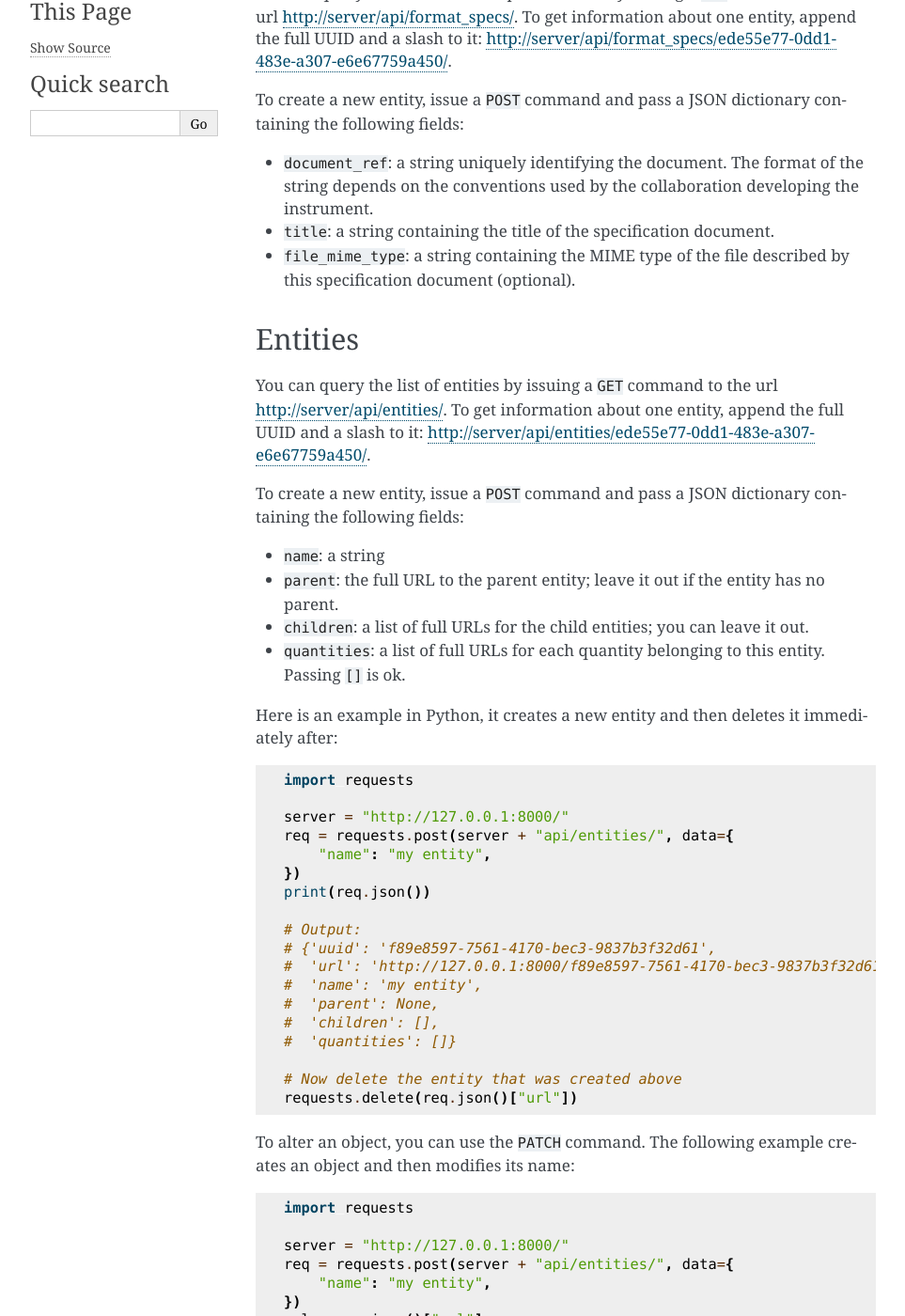
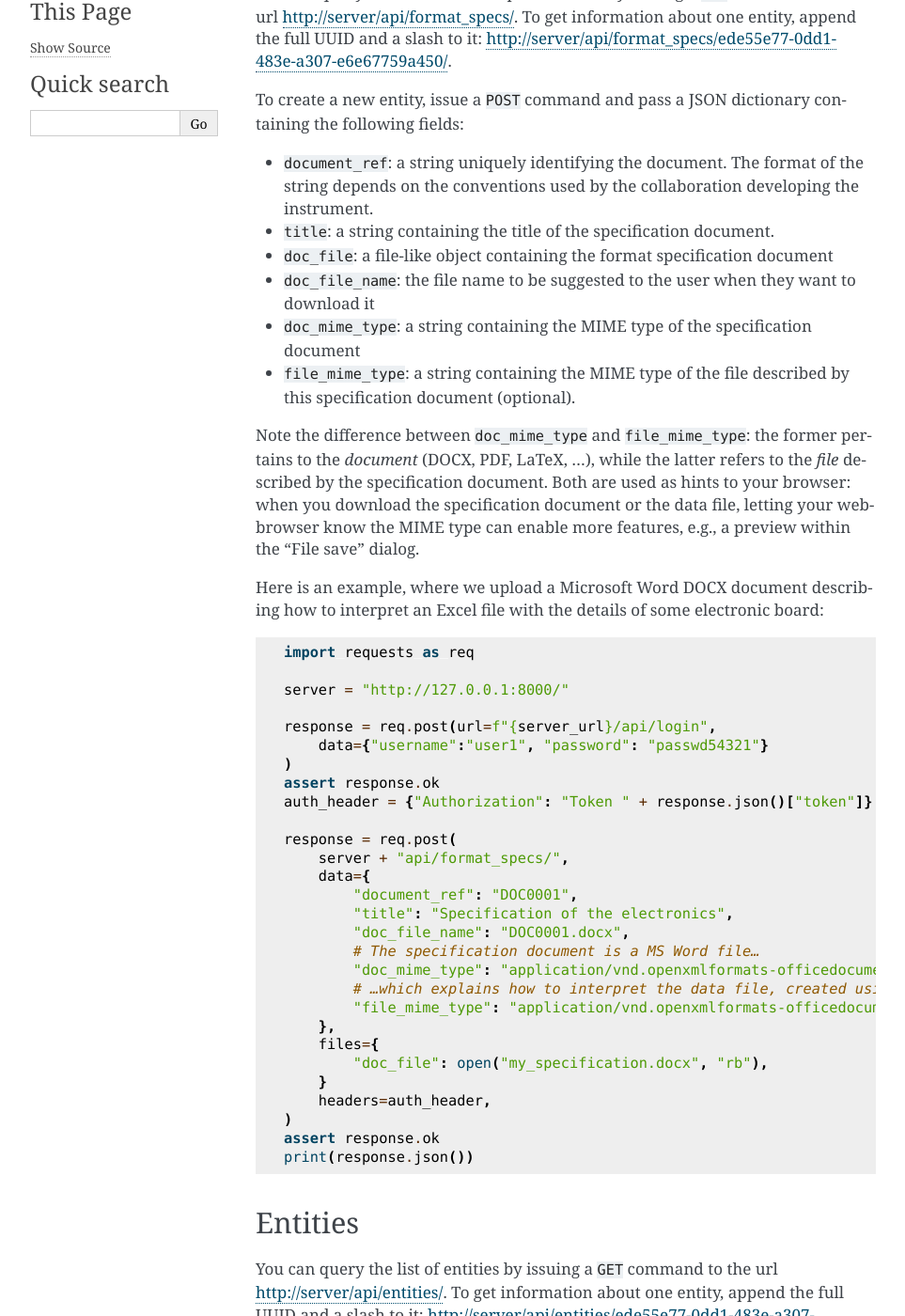
Before and after one commit to ziotom78/planck_insdb_demo, a Sphinx documentation site: the page built from docs/webapi.rst, in a window 1280 px wide and 1400 px high, scrolled down 236 px. Shown: the whole window at 94% size, without its empty margins (148-1111 px from the left). Built offline with Sphinx 7.4.7, drawn with Linux system fonts in a browser that asks for light colours; some of the changed text lies outside the part shown.

Commit message:
Cleanup imports, improve the documentation

```diff
--- a/docs/webapi.rst
+++ b/docs/webapi.rst
@@ -18,8 +18,51 @@
   format of the string depends on the conventions used by the
   collaboration developing the instrument.
 - ``title``: a string containing the title of the specification document.
+- ``doc_file``: a file-like object containing the format specification document
+- ``doc_file_name``: the file name to be suggested to the user when they want to download it
+- ``doc_mime_type``: a string containing the MIME type of the specification document
 - ``file_mime_type``: a string containing the MIME type of the file
   described by this specification document (optional).
+
+Note the difference between ``doc_mime_type`` and ``file_mime_type``: the
+former pertains to the *document* (DOCX, PDF, LaTeX, …), while the latter
+refers to the *file* described by the specification document. Both are used
+as hints to your browser: when you download the specification document
+or the data file, letting your webbrowser know the MIME type can
+enable more features, e.g., a preview within the “File save” dialog.
+
+Here is an example, where we upload a Microsoft Word DOCX document describing
+how to interpret an Excel file with the details of some electronic board::
+
+  import requests as req
+
+  server = "http://127.0.0.1:8000/"
+
+  response = req.post(url=f"{server_url}/api/login",
+      data={"username":"user1", "password": "passwd54321"}
+  )
+  assert response.ok
+  auth_header = {"Authorization": "Token " + response.json()["token"]}
+
+  response = req.post(
+      server + "api/format_specs/",
+      data={
+          "document_ref": "DOC0001",
+          "title": "Specification of the electronics",
+          "doc_file_name": "DOC0001.docx",
+          # The specification document is a MS Word file…
+          "doc_mime_type": "application/vnd.openxmlformats-officedocument",
+          # …which explains how to interpret the data file, created using MS Excel
+          "file_mime_type": "application/vnd.openxmlformats-officedocument",
+      },
+      files={
+          "doc_file": open("my_specification.docx", "rb"),
+      }
+      headers=auth_header,
+  )
+  assert response.ok
+  print(response.json())
+
 
 Entities
 --------
@@ -43,13 +86,25 @@
 Here is an example in Python, it creates a new entity and then deletes
 it immediately after::
 
-  import requests
+  import requests as req
 
   server = "http://127.0.0.1:8000/"
-  req = requests.post(server + "api/entities/", data={
-      "name": "my entity",
-  })
-  print(req.json())
+
+  response = req.post(url=f"{server_url}/api/login",
+      data={"username":"user1", "password": "passwd54321"}
+  )
+  assert response.ok
+  auth_header = {"Authorization": "Token " + response.json()["token"]}
+
+  response = req.post(
+      server + "api/entities/",
+      data={
+          "name": "my entity",
+      },
+      headers=auth_header,
+  )
+  assert response.ok
+  print(response.json())
 
   # Output:
   # {'uuid': 'f89e8597-7561-4170-bec3-9837b3f32d61',
@@ -60,21 +115,22 @@
   #  'quantities': []}
 
   # Now delete the entity that was created above
-  requests.delete(req.json()["url"])
+  req.delete(response.json()["url"], headers=auth_header)
 
 To alter an object, you can use the ``PATCH`` command. The following
 example creates an object and then modifies its name::
 
-  import requests
+  import requests as req
 
   server = "http://127.0.0.1:8000/"
-  req = requests.post(server + "api/entities/", data={
+  response = req.post(server + "api/entities/", data={
       "name": "my entity",
   })
-  url = req.json()["url"]
+  assert response.ok
+  url = response.json()["url"]
 
   # This command changes "my entity" into "a better name"
-  requests.patch(url, data={"name": "a better name"})
+  req.patch(url, data={"name": "a better name"})
 
 Quantities
 ----------
@@ -132,28 +188,30 @@
 and ``files=`` keywords when calling ``requests.post``, like in the
 following example::
 
-    import requests
+    import requests as req
 
     server_url = "http://127.0.0.1:8000"
 
+    response = req.post(url=f"{server_url}/api/login",
+        data={"username":"user1", "password": "passwd54321"}
+    )
+    assert response.ok
+    auth_header = {"Authorization": "Token " + response.json()["token"]}
+
     response = req.post(
-        url=f"{server_url}/api/login",
-        data={"username": "foo", "password": "bar"},
-    )
-
-    response = requests.post(
         url=f"{server_url}/api/data_files/",
         data={
-            name="My data file",
-            quantity=f"{server_url}/api/quantities/4a0c5e12-da9c-4c7a-923e-810a19974444/",
-            spec_version="1.0",
-            metadata="{}",
-            plot_mime_type="image/png",  # THIS IS MANDATORY IF YOU INCLUDE "plot_file" BELOW!
+            "name": "My data file",
+            "quantity": f"{server_url}/api/quantities/4a0c5e12-da9c-4c7a-923e-810a19974444/",
+            "spec_version": "1.0",
+            "metadata": "{}",
+            "plot_mime_type": "image/png",  # THIS IS MANDATORY IF YOU INCLUDE "plot_file" BELOW!
         },
         files={
             "file_data": open("/local_storage/spreadsheet.xlsx", "rb"),
             "plot_file": open("/local_storage/summary_plot.png", "rb"),
         },
+        headers=auth_header,
     )
 
     assert response.ok
@@ -195,9 +253,15 @@
 
 Let's see each of the three approaches. The first one is the simplest::
 
-  import requests
+  import requests as req
 
   server = "http://127.0.0.1:8000/"
+
+  # Get authentication token (login)
+  response = req.post(url=f"{server_url}/api/login",
+      data={"username":"user1", "password": "passwd54321"}
+  )
+  auth_header = {"Authorization": "Token " + response.json()["token"]}
 
   # Name of the release we're going to create
   release_name = "v0.10"
@@ -209,11 +273,14 @@
       "http://127.0.0.1:8000/api/data_files/34c11186-2ce2-4805-9114-91ed460c6a95/",
   ]
   # Create the release
-  req = requests.post(server + "api/releases/", data={
-      "tag": release_name,
-      "comment": "dummy release",
-      "data_files": data_files,
-  })
+  response = requests.post(
+      server + "api/releases/", data={
+          "tag": release_name,
+          "comment": "dummy release",
+          "data_files": data_files,
+      },
+      headers=auth_header,
+  )
 
 Let's now consider the case where you did not pass the ``data_files``
 key in the POST command above. (For instance, you were still building
@@ -223,19 +290,23 @@
 
   # We are re-using the "req" object got in the snippet above through
   # the call to `requests.post`
-  release_info = req.json()
+  release_info = response.json()
 
   # This is the URL of the release we created
-  url = req.json()["url"]
+  url = response.json()["url"]
 
   # We are re-using "tag" and "comment" from the call to `request.post`
   # above, but we might change them as well in this call, as the HTTP
   # `patch` command overwrites everything.
-  requests.patch(url, data={
-      "tag": release_info["tag"],
-      "comment": release_info["comment"],
-      "data_files": data_files,
-  })
+  requests.patch(
+      url,
+      data={
+          "tag": release_info["tag"],
+          "comment": release_info["comment"],
+          "data_files": data_files,
+      },
+      headers=auth_header,
+  )
 
 Alternatively, we can go through the opposite route and add the
 release tag to every data file in the list ``data_files``. The
@@ -243,10 +314,10 @@
 
   for cur_data_file_url in data_files:
       # Retrieve the current data file
-      cur_data_file = requests.get(cur_data_file_url).json()
+      cur_data_file = req.get(cur_data_file_url, headers=auth_header).json()
 
       # Append the URL to the new release to the list of release tags
       cur_data_file["release_tags"].append(release_info["url"])
 
       # Modify the data file in the database
-      requests.patch(cur_data_file_url, data=cur_data_file)
+      req.patch(cur_data_file_url, data=cur_data_file, headers=auth_header)
```
Also changed, not shown: docs/tutorial.rst (+7 -0 lines), requirements.txt (+7 -0 lines), 3 other files.
